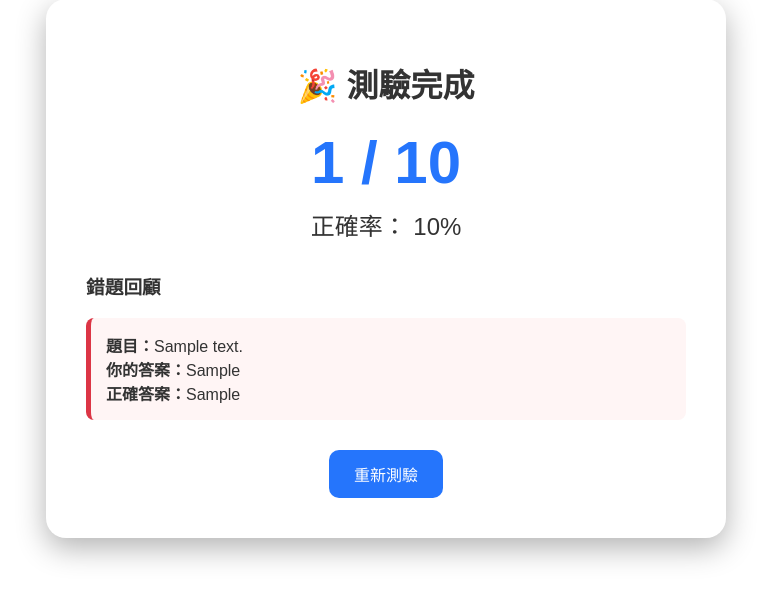
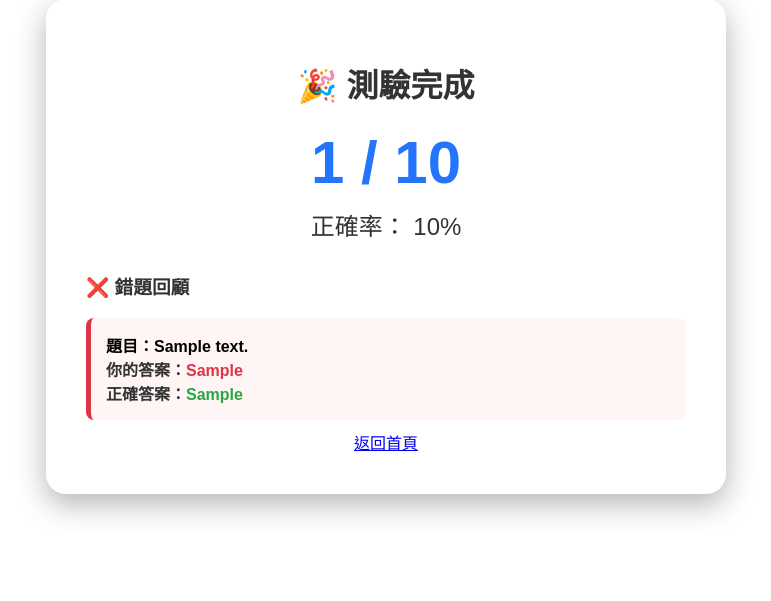
Before and after one commit to CBF113045/django-ds-quiz, a Django app: template quiz/templates/quiz/result.html in a window 1280 px wide. Shown: the part 81-682 px from the top of the page, without its empty margins (254-1025 px from the left). Run offline with Django 5.2, Linux system fonts and the light colour scheme; the template is opened without the code that fills it: most values are stand-ins (such as "Sample title", 1, 10 or a date in 2020).

Commit message:
Update result.html

```diff
--- a/quiz/templates/quiz/result.html
+++ b/quiz/templates/quiz/result.html
@@ -7,58 +7,64 @@
     <link rel="stylesheet" href="{% static 'quiz/style.css' %}">
 
     <style>
-        body{
+        body {
             background: white;
-            color:white;
+            color: white;
         }
 
-        .result-box{
-            max-width:600px;
-            margin:80px auto;
-            background:white;
-            color:#333;
-            padding:40px;
-            border-radius:20px;
-            text-align:center;
-            box-shadow:0 10px 30px rgba(0,0,0,0.3);
+        .result-box {
+            max-width: 600px;
+            margin: 80px auto;
+            background: white;
+            color: #333;
+            padding: 40px;
+            border-radius: 20px;
+            text-align: center;
+            box-shadow: 0 10px 30px rgba(0,0,0,0.3);
         }
 
-        .score{
-            font-size:60px;
-            font-weight:bold;
-            color:#2575fc;
+        .score {
+            font-size: 60px;
+            font-weight: bold;
+            color: #2575fc;
         }
 
-        .rate{
-            font-size:24px;
-            margin-top:10px;
+        .rate {
+            font-size: 24px;
+            margin-top: 10px;
         }
 
-        .wrong-box{
-            text-align:left;
-            margin-top:30px;
+        .wrong-box {
+            text-align: left;
+            margin-top: 30px;
         }
 
-        .wrong-item{
-            background:#fff5f5;
-            padding:15px;
-            border-left:5px solid #dc3545;
-            margin-bottom:10px;
-            border-radius:8px;
+        .wrong-item {
+            background: #fff5f5;
+            padding: 15px;
+            border-left: 5px solid #dc3545;
+            margin-bottom: 10px;
+            border-radius: 8px;
         }
 
-        .btn{
-            display:inline-block;
-            margin-top:20px;
-            padding:12px 25px;
-            background:#2575fc;
-            color:white;
-            text-decoration:none;
-            border-radius:10px;
+        /* 為了配合妳的要求，將題目文字特別設為純黑色 */
+        .wrong-title {
+            color: #000000;
+            font-weight: bold;
         }
 
-        .btn:hover{
-            opacity:0.9;
+        .btn {
+            display: inline-block;
+            margin-top: 20px;
+            padding: 12px 25px;
+            background: #2575fc;
+            color: white;
+            text-decoration: none;
+            border-radius: 10px;
+        }
+
+        .btn:hover {
+            opacity: 0.9;
         }
     </style>
 </head>
@@ -84,13 +90,15 @@
 
     <div class="wrong-box">
 
-        <h3>錯題回顧</h3>
+        <h3>❌ 錯題回顧</h3>
 
         {% for r in wrong_details %}
             <div class="wrong-item">
-                <b>題目：</b>{{ r.question.content }}<br>
-                <b>你的答案：</b>{{ r.user_ans }}<br>
-                <b>正確答案：</b>{{ r.correct_ans }}
+                <b class="wrong-title">題目：</b><span class="wrong-title">{{ r.question.content }}</span><br>
+
+                <b>你的答案：</b><span style="color: #dc3545; font-weight: bold;">{{ r.user_ans }}</span><br>
+
+                <b>正確答案：</b><span style="color: #28a745; font-weight: bold;">{{ r.correct_ans }}</span>
             </div>
         {% empty %}
             <p>🎉 全部答對！太強了！</p>
@@ -98,9 +106,7 @@
 
     </div>
 
-    <a class="btn" href="{% url 'home' %}">
-        重新測驗
-    </a>
+    <a href="/">返回首頁</a>
 
 </div>
 
```
